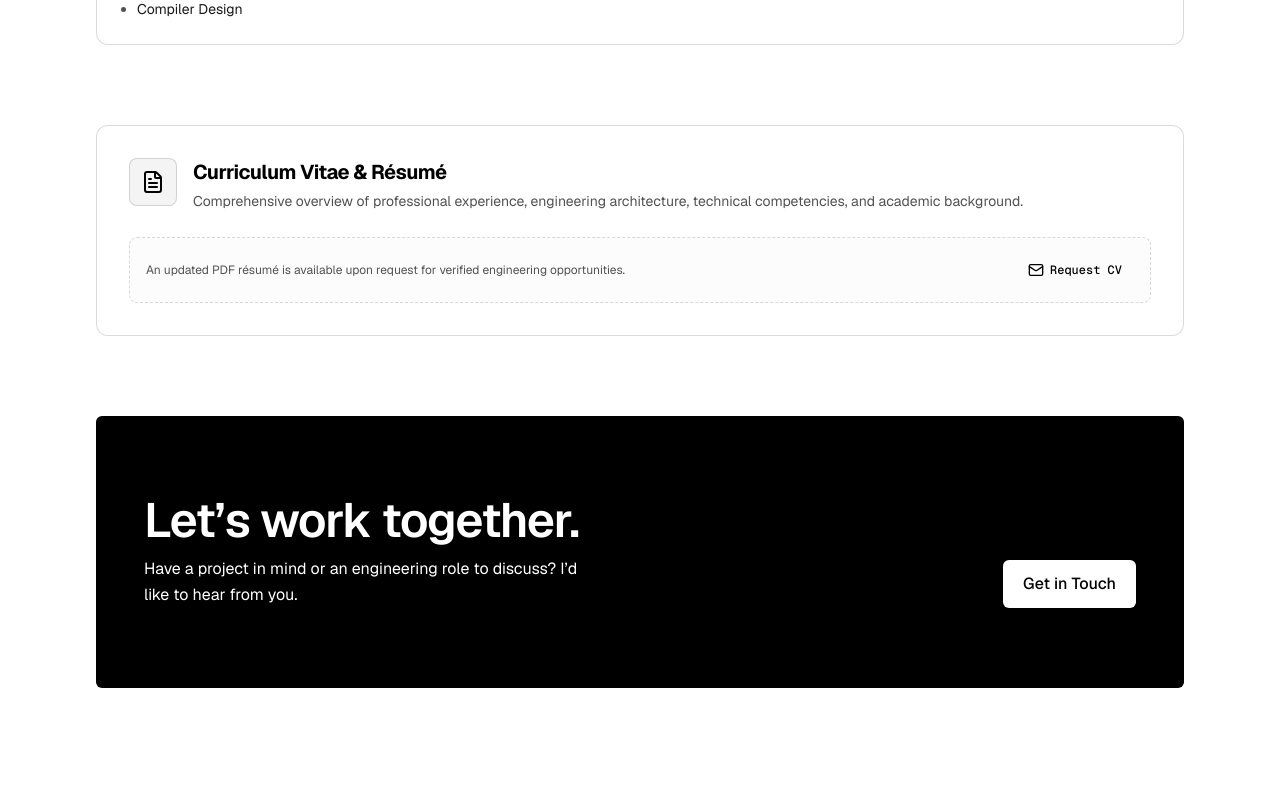
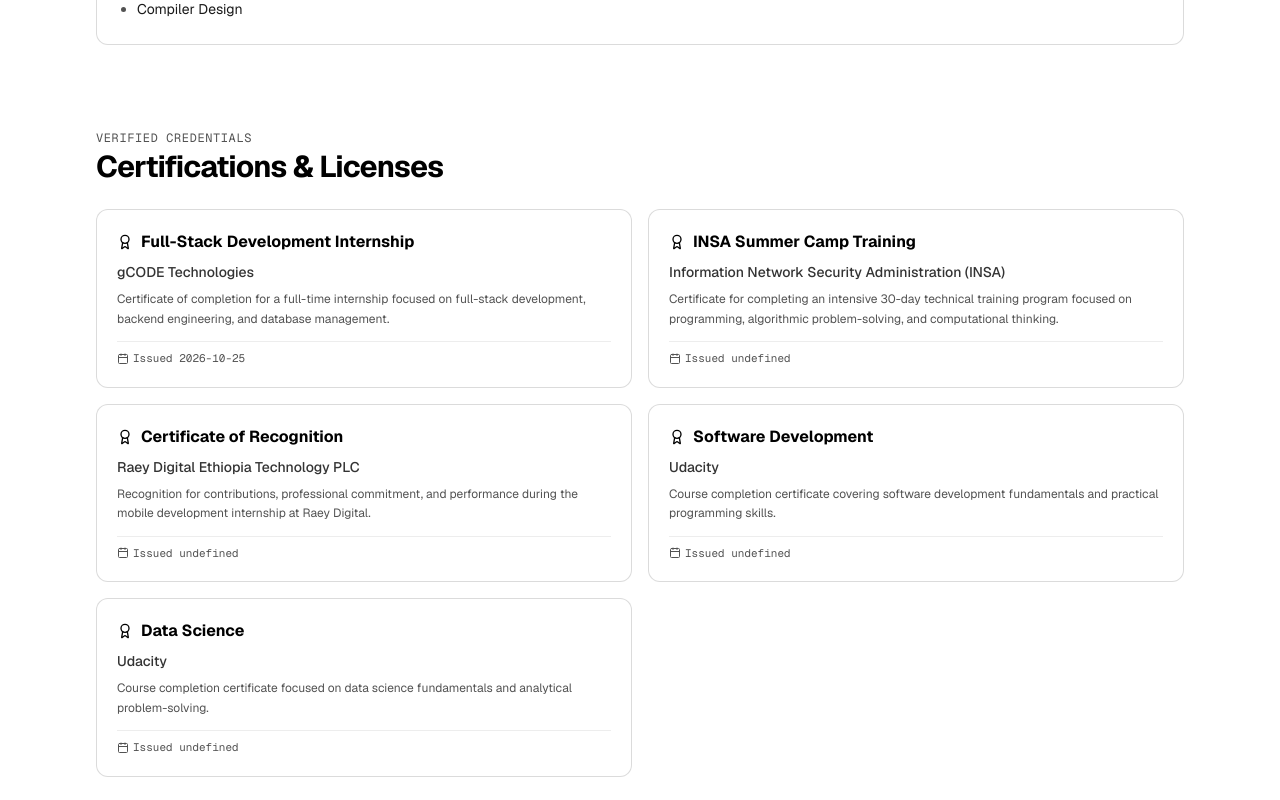
Before and after one commit to boldhab/Portfolio, a Next.js app: page /about in a window 1280 px wide. Shown: the part 2480-3280 px from the top of the page. Built offline with nearby package versions, Linux system fonts and the light colour scheme; no server answers.

Commit message:
Refresh certification and training records

```diff
--- a/src/data/certifications.ts
+++ b/src/data/certifications.ts
@@ -1,18 +1,187 @@
-import { Certification } from "@/types";
+import type { Certification } from "@/types";
 
 /**
- * Professional certifications and licenses dataset.
- * To be populated with verified credentials in later phases.
+ * Professional credentials, internship certificates,
+ * technical training, and course completion certificates.
  */
-export const certifications: Certification[] = [];
+export const certifications: Certification[] = [
+  {
+    id: "gcode-internship",
+    title: "Full-Stack Development Internship",
+    issuer: "gCODE Technologies",
+    issueDate: "2026-10-25",
+    category: "internship",
+    doesNotExpire: true,
+    featured: true,
+
+    description:
+      "Certificate of completion for a full-time internship focused on full-stack development, backend engineering, and database management.",
+
+    skills: [
+      "Full-Stack Development",
+      "Backend Engineering",
+      "REST APIs",
+      "PostgreSQL",
+      "Team Collaboration",
+    ],
+
+    image: "/images/certifications/gcode.webp",
+    certificateUrl: "/documents/certifications/gcode.pdf",
+  },
+
+  {
+    id: "insa-summer-camp",
+    title: "INSA Summer Camp Training",
+    issuer: "Information Network Security Administration (INSA)",
+    category: "training",
+    doesNotExpire: true,
+    featured: true,
+
+    description:
+      "Certificate for completing an intensive 30-day technical training program focused on programming, algorithmic problem-solving, and computational thinking.",
+
+    skills: [
+      "Programming",
+      "Algorithms",
+      "Problem Solving",
+      "Computational Thinking",
+      "Logical Reasoning",
+    ],
+
+    image: "/images/certifications/insa.webp",
+    certificateUrl: "/documents/certifications/insa.pdf",
+  },
+
+  {
+    id: "raey-digital-certificate",
+    title: "Certificate of Recognition",
+    issuer: "Raey Digital Ethiopia Technology PLC",
+    category: "achievement",
+    doesNotExpire: true,
+    featured: true,
+
+    description:
+      "Recognition for contributions, professional commitment, and performance during the mobile development internship at Raey Digital.",
+
+    skills: [
+      "Flutter",
+      "Dart",
+      "Mobile Development",
+      "Problem Solving",
+      "Team Collaboration",
+    ],
+
+    image: "/images/certifications/raey.webp",
+    certificateUrl: "/documents/certifications/raey.pdf",
+  },
+
+  {
+    id: "udacity-development",
+    title: "Software Development",
+    issuer: "Udacity",
+    category: "course",
+    doesNotExpire: true,
+    featured: true,
+
+    description:
+      "Course completion certificate covering software development fundamentals and practical programming skills.",
+
+    skills: [
+      "Software Development",
+      "Programming",
+      "Problem Solving",
+    ],
+
+    image: "/images/certifications/udacity-development.webp",
+    certificateUrl:
+      "/documents/certifications/udacity-development.pdf",
+  },
+
+  {
+    id: "udacity-data-science",
+    title: "Data Science",
+    issuer: "Udacity",
+    category: "course",
+    doesNotExpire: true,
+    featured: true,
+
+    description:
+      "Course completion certificate focused on data science fundamentals and analytical problem-solving.",
+
+    skills: [
+      "Data Science",
+      "Data Analysis",
+      "Data Processing",
+      "Analytical Thinking",
+    ],
+
+    image: "/images/certifications/udacity-data-science.webp",
+    certificateUrl:
+      "/documents/certifications/udacity-data-science.pdf",
+  },
+];
 
 /**
- * Retrieve all certifications sorted chronologically (latest first).
+ * Retrieve certifications sorted by latest issue date.
  */
 export function getCertifications(): Certification[] {
   return [...certifications].sort((a, b) => {
-    const dateA = a.issueDate ? new Date(a.issueDate).getTime() : 0;
-    const dateB = b.issueDate ? new Date(b.issueDate).getTime() : 0;
+    const dateA = a.issueDate
+      ? new Date(a.issueDate).getTime()
+      : 0;
+
+    const dateB = b.issueDate
+      ? new Date(b.issueDate).getTime()
+      : 0;
+
     return dateB - dateA;
   });
 }
+
+/**
+ * Retrieve featured certifications.
+ */
+export function getFeaturedCertifications(): Certification[] {
+  return getCertifications().filter(
+    (certification) => certification.featured === true
+  );
+}
+
+/**
+ * Retrieve certifications by category.
+ */
+export function getCertificationsByCategory(
+  category: NonNullable<Certification["category"]>
+): Certification[] {
+  return getCertifications().filter(
+    (certification) => certification.category === category
+  );
+}
+
+/**
+ * Retrieve distinct certification categories.
+ */
+export function getCertificationCategories() {
+  return [
+    ...new Set(
+      certifications
+        .map((certification) => certification.category)
+        .filter(
+          (category): category is NonNullable<
+            Certification["category"]
+          > => category !== undefined
+        )
+    ),
+  ];
+}
+
+/**
+ * Retrieve a certification by its unique ID.
+ */
+export function getCertificationById(
+  id: string
+): Certification | undefined {
+  return certifications.find(
+    (certification) => certification.id === id
+  );
+}
```
